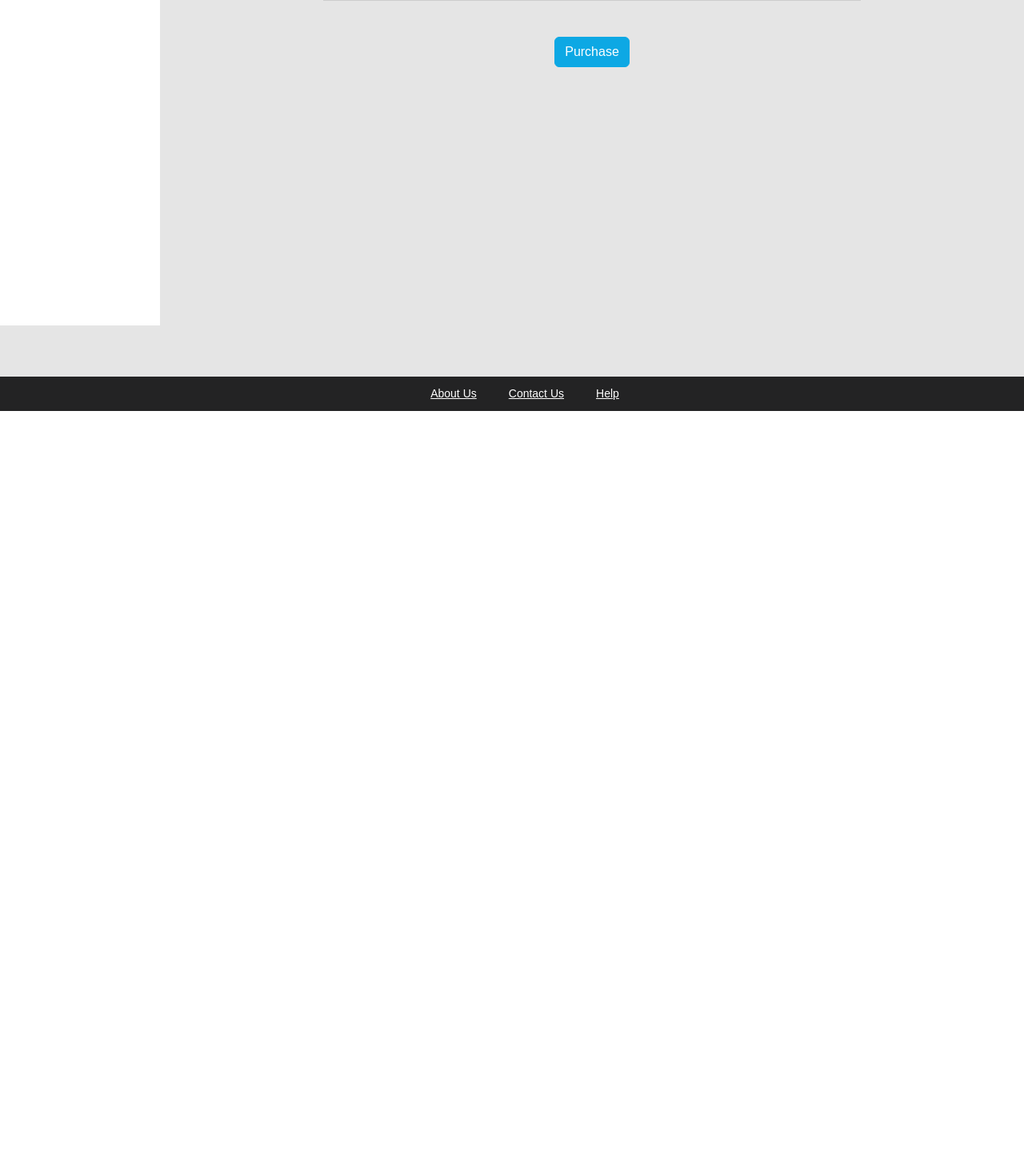
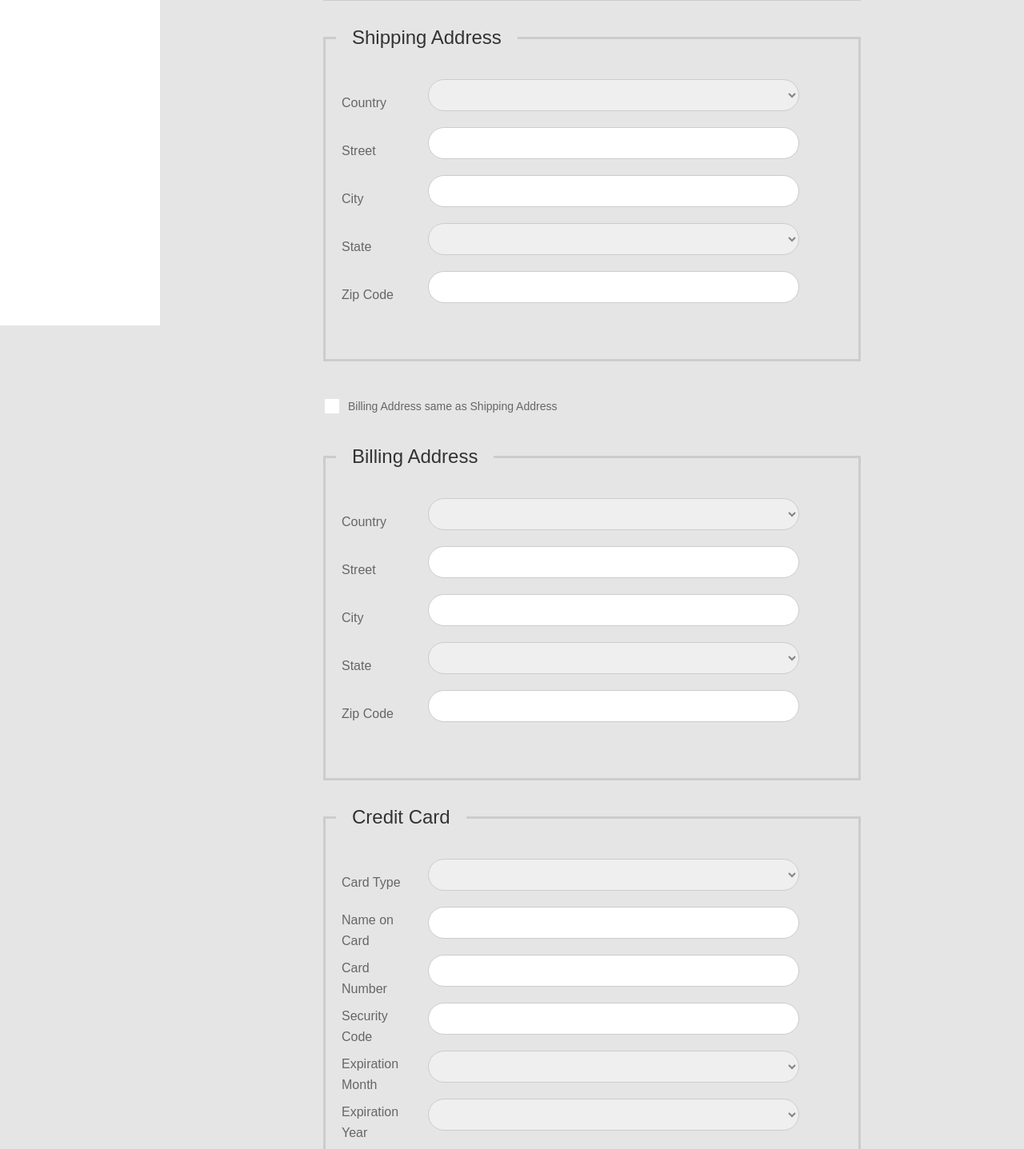
Before and after one commit to KevimLSDS/ecommerce-frontend, an Angular app: page /checkout in a window 1280 px wide. Shown: the part 393-1830 px from the top of the page at 80% size. Before the commit the page ends 907 px from the top, so only its background shows below. Built offline with nearby package versions, Linux system fonts and the light colour scheme; no server answers.

Commit message:
Adding more forms to the checkout page

```diff
--- a/src/app/components/checkout/checkout.component.html
+++ b/src/app/components/checkout/checkout.component.html
@@ -2,7 +2,7 @@
   <div class="section-content section-content-p30">
     <div class="container-fluid">
       <form [formGroup]="checkoutFormGroup" (ngSubmit)="onSubmit()">
-        <!-- CUSTOMER FORMS GROUPS -->
+        <!-- CUSTOMER FORM GROUP -->
         <div formGroupName="customer" class="form-area">
           <h3>Customer</h3>
 
@@ -40,6 +40,234 @@
           </div>
         </div>
 
+        <!-- SHIPPING ADDRESS FORM GROUP -->
+        <div formGroupName="shippingAddress" class="form-area">
+          <h3>Shipping Address</h3>
+
+          <div class="row align-items-center">
+            <div class="col-md-2">
+              <label>Country</label>
+            </div>
+            <div class="col-md-9">
+              <div class="input-space">
+                <select formControlName="country">
+                  <option>TO DO</option>
+                </select>
+              </div>
+            </div>
+          </div>
+
+          <div class="row align-items-center">
+            <div class="col-md-2">
+              <label>Street</label>
+            </div>
+            <div class="col-md-9">
+              <div class="input-space">
+                <input formControlName="street" type="text" />
+              </div>
+            </div>
+          </div>
+
+          <div class="row align-items-center">
+            <div class="col-md-2">
+              <label>City</label>
+            </div>
+            <div class="col-md-9">
+              <div class="input-space">
+                <input formControlName="city" type="text" />
+              </div>
+            </div>
+          </div>
+
+          <div class="row align-items-center">
+            <div class="col-md-2">
+              <label>State</label>
+            </div>
+            <div class="col-md-9">
+              <div class="input-space">
+                <select formControlName="state">
+                  <option>TO DO</option>
+                </select>
+              </div>
+            </div>
+          </div>
+
+          <div class="row align-items-center">
+            <div class="col-md-2">
+              <label>Zip Code</label>
+            </div>
+            <div class="col-md-9">
+              <div class="input-space">
+                <input formControlName="zipCode" type="text" />
+              </div>
+            </div>
+          </div>
+        </div>
+
+        <!-- BILLING ADDRESS FORM GROUP -->
+
+        <!-- SAME ADDRESS AS SHIPPING - CHECKBOX -->
+        <div class="input-space">
+          <label class="au-checkbox">
+            <input
+              type="checkbox"
+              (change)="copyShippingAddressToBillingAddress($event)"
+            />
+            <span class="au-checkmark"></span> Billing Address same as Shipping
+            Address
+          </label>
+        </div>
+
+        <div formGroupName="billingAddress" class="form-area">
+          <h3>Billing Address</h3>
+
+          <div class="row align-items-center">
+            <div class="col-md-2">
+              <label>Country</label>
+            </div>
+            <div class="col-md-9">
+              <div class="input-space">
+                <select formControlName="country">
+                  <option>TO DO</option>
+                </select>
+              </div>
+            </div>
+          </div>
+
+          <div class="row align-items-center">
+            <div class="col-md-2">
+              <label>Street</label>
+            </div>
+            <div class="col-md-9">
+              <div class="input-space">
+                <input formControlName="street" type="text" />
+              </div>
+            </div>
+          </div>
+
+          <div class="row align-items-center">
+            <div class="col-md-2">
+              <label>City</label>
+            </div>
+            <div class="col-md-9">
+              <div class="input-space">
+                <input formControlName="city" type="text" />
+              </div>
+            </div>
+          </div>
+
+          <div class="row align-items-center">
+            <div class="col-md-2">
+              <label>State</label>
+            </div>
+            <div class="col-md-9">
+              <div class="input-space">
+                <select formControlName="state">
+                  <option>TO DO</option>
+                </select>
+              </div>
+            </div>
+          </div>
+
+          <div class="row align-items-center">
+            <div class="col-md-2">
+              <label>Zip Code</label>
+            </div>
+            <div class="col-md-9">
+              <div class="input-space">
+                <input formControlName="zipCode" type="text" />
+              </div>
+            </div>
+          </div>
+        </div>
+
+        <!-- CREDIT CARD FORM GROUP -->
+        <div formGroupName="creditCard" class="form-area">
+          <h3>Credit Card</h3>
+
+          <div class="row align-items-center">
+            <div class="col-md-2">
+              <label>Card Type</label>
+            </div>
+            <div class="col-md-9">
+              <div class="input-space">
+                <select formControlName="cardType">
+                  <option>Visa</option>
+                  <option>Mastercard</option>
+                </select>
+              </div>
+            </div>
+          </div>
+
+          <div class="row align-items-center">
+            <div class="col-md-2">
+              <label>Name on Card</label>
+            </div>
+            <div class="col-md-9">
+              <div class="input-space">
+                <input formControlName="nameOnCard" type="text" />
+              </div>
+            </div>
+          </div>
+
+          <div class="row align-items-center">
+            <div class="col-md-2">
+              <label>Card Number</label>
+            </div>
+            <div class="col-md-9">
+              <div class="input-space">
+                <input formControlName="cardNumber" type="text" />
+              </div>
+            </div>
+          </div>
+
+          <div class="row align-items-center">
+            <div class="col-md-2">
+              <label>Security Code</label>
+            </div>
+            <div class="col-md-9">
+              <div class="input-space">
+                <input formControlName="securityCode" type="text" />
+              </div>
+            </div>
+          </div>
+
+          <div class="row align-items-center">
+            <div class="col-md-2">
+              <label>Expiration Month</label>
+            </div>
+            <div class="col-md-9">
+              <div class="input-space">
+                <select formControlName="expirationMonth">
+                  <option>TO DO</option>
+                </select>
+              </div>
+            </div>
+          </div>
+
+          <div class="row align-items-center">
+            <div class="col-md-2">
+              <label>Expiration Year</label>
+            </div>
+            <div class="col-md-9">
+              <div class="input-space">
+                <select formControlName="expirationYear">
+                  <option>TO DO</option>
+                </select>
+              </div>
+            </div>
+          </div>
+        </div>
+
+        <!-- ORDER DETAILS -->
+        <div class="form-area">
+          <h3>Review Your Order</h3>
+
+          <p>Total Quantity: {{ totalQuantity }}</p>
+          <p>Shipping: FREE</p>
+          <p>Total Price: {{ totalPrice | currency: "BRL" }}</p>
+        </div>
+
         <!-- SUBMIT BUTTON -->
         <div class="text-center">
           <button type="submit" class="btn btn-info">Purchase</button>
--- a/src/app/components/checkout/checkout.component.ts
+++ b/src/app/components/checkout/checkout.component.ts
@@ -1,3 +1,4 @@
+import { CartService } from './../../services/cart.service';
 import { Component, OnInit } from '@angular/core';
 import { FormBuilder, FormGroup } from '@angular/forms';
 
@@ -9,7 +10,13 @@ import { FormBuilder, FormGroup } from '@angular/forms';
 export class CheckoutComponent implements OnInit {
   checkoutFormGroup!: FormGroup;
 
-  constructor(private formBuilder: FormBuilder) {}
+  totalPrice: number = 0;
+  totalQuantity: number = 0;
+
+  constructor(
+    private formBuilder: FormBuilder,
+    private cartService: CartService
+  ) {}
 
   ngOnInit(): void {
     this.checkoutFormGroup = this.formBuilder.group({
@@ -18,6 +25,28 @@ export class CheckoutComponent implements OnInit {
         lastName: [''],
         email: [''],
       }),
+      shippingAddress: this.formBuilder.group({
+        street: [''],
+        city: [''],
+        state: [''],
+        country: [''],
+        zipCode: [''],
+      }),
+      billingAddress: this.formBuilder.group({
+        street: [''],
+        city: [''],
+        state: [''],
+        country: [''],
+        zipCode: [''],
+      }),
+      creditCard: this.formBuilder.group({
+        cardType: [''],
+        nameOnCard: [''],
+        cardNumber: [''],
+        securityCode: [''],
+        expirationMonth: [''],
+        expirationYear: [''],
+      }),
     });
   }
 
@@ -25,4 +54,14 @@ export class CheckoutComponent implements OnInit {
     console.log('Handling the submit button');
     console.log(this.checkoutFormGroup.get('customer')?.value);
   }
+
+  copyShippingAddressToBillingAddress(event: any): void {
+    if (event.target.checked) {
+      this.checkoutFormGroup.controls['billingAddress'].setValue(
+        this.checkoutFormGroup.controls['shippingAddress'].value
+      );
+    } else {
+      this.checkoutFormGroup.controls['billingAddress'].reset();
+    }
+  }
 }
```
